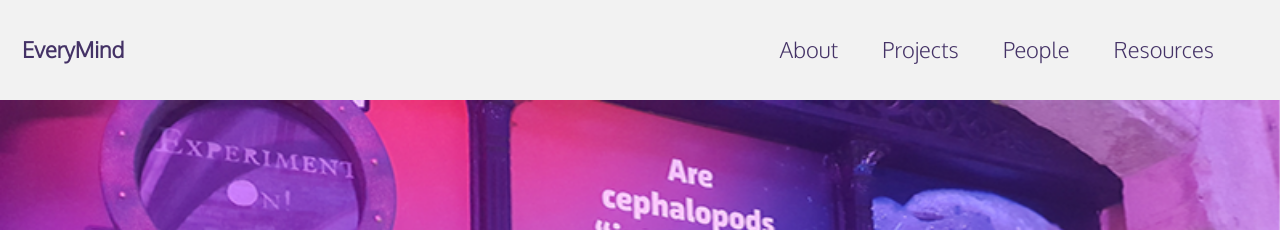
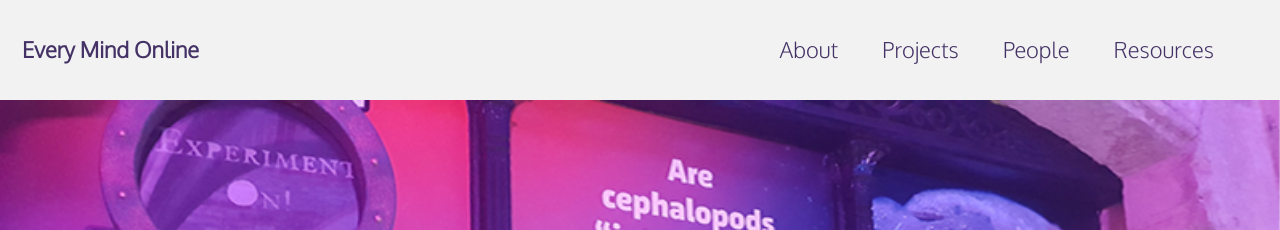
Before and after one commit to everymind/SurprisingMinds, a Jekyll site: the page built from index.md, in a window 1280 px wide and 900 px high. Shown: the top 230 px of the window. Built offline with Jekyll 4.4.1, drawn with Linux system fonts in a browser that asks for light colours; some web fonts are replaced.

Commit message:
Update _config.yml

```diff
--- a/_config.yml
+++ b/_config.yml
@@ -7,9 +7,9 @@
 
 # Site Settings
 locale                   : "en"
-title                    : "EveryMind"
+title                    : "Every Mind Online"
 title_separator          : "-"
-name                     : "EveryMind"
+name                     : "Every Mind Online"
 description              : "An online community that coordinates collaborations between professional scientists and the scientifically curious."
 url                      : # the base hostname & protocol for your site e.g. "https://mmistakes.github.io"
 baseurl                  : # the subpath of your site, e.g. "/blog"
```
